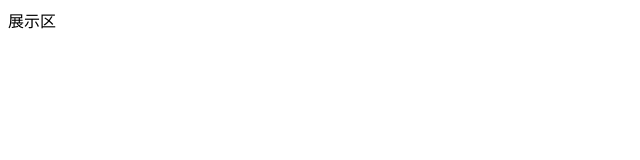
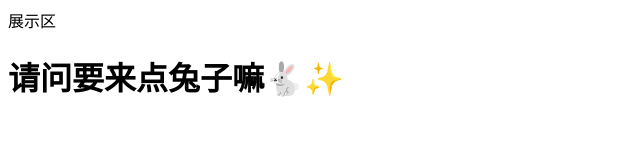
Before and after one commit to ztt-zhy/ztt-zhy.github.io, a plain HTML site: page index.html in a window 1280 px wide. Shown: the whole page, without its empty margins (0-640 px from the left). Drawn offline with Linux system fonts and the light colour scheme.

Commit message:
提交兔子

```diff
--- a/index.html
+++ b/index.html
@@ -10,5 +10,6 @@
     <div>
         展示区
     </div>
+    <h1>请问要来点兔子嘛🐇✨</h1>
 </body>
 </html>
```
